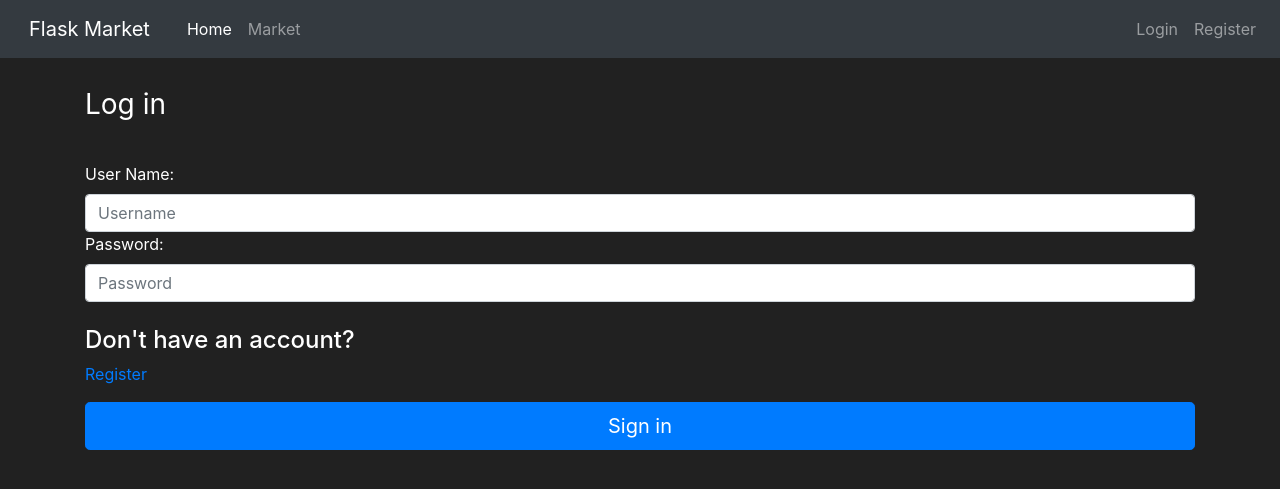
After one commit to MicheleMarson/flask-market, a Flask app: page /login in a window 1280 px wide. The commit adds this page. Shown: the top 489 px of the page. Run offline with Flask 2, Linux system fonts and the light colour scheme; some libraries are stand-ins or nearby versions.

Commit message:
adding files

```diff
--- a/market/__init__.py
+++ b/market/__init__.py
@@ -1,6 +1,7 @@
 # this file responsible do define this directory as package
-from flask import Flask, render_template
+from flask import Flask
 from flask_sqlalchemy import SQLAlchemy # sqlite3
+from flask_bcrypt import Bcrypt
 # SQLAlchemy - this library is used as an Object Relational Mapper (ORM)
 # tool that translates Python classes to tables on relational databases
 # and automatically converts function calls to SQL statements
@@ -9,5 +10,6 @@ app = Flask(__name__) # __name__ referes to local file
 app.config['SQLALCHEMY_DATABASE_URI'] = 'sqlite:///market.db' # db identifier
 app.config['SECRET_KEY'] = '0efccdfd7c44f747820390f1'
 db = SQLAlchemy(app)
+bcrypt = Bcrypt(app)
 
 from market import routes
--- a/market/forms.py
+++ b/market/forms.py
@@ -1,11 +1,30 @@
 from flask_wtf import FlaskForm
 from wtforms import StringField
 from wtforms.fields.simple import PasswordField, SubmitField
-from wtforms.validators import DataRequired, Length, EqualTo, Email
+from wtforms.validators import DataRequired, Length, EqualTo, Email, ValidationError
+from market.models import User
+
+
 
 class RegisterForm(FlaskForm): # inherit from FlaskForm
+  def validate_username(self, username_to_check): # flaskform understand that username is being validated by setting name to validate_username
+    user = User.query.filter_by(username=username_to_check.data).first() # .data to reffr o data not object
+    if user:
+      raise ValidationError("Username already exists!")
+
+  def validate_email_address(self, email_address_to_check):
+    email_address = User.query.filter_by(email_address=email_address_to_check.data).first()
+    if email_address:
+      raise ValidationError("Email address already exists!")
+
+
   username = StringField(label="Username:", validators=[Length(min=2, max=30), DataRequired()]) # label displayed using form.username.label()
   email_address = StringField(label="Email address:", validators=[Email(), DataRequired()])
   password1 = PasswordField(label="Password:", validators=[Length(min=6), DataRequired()])
   password2 = PasswordField(label="Confirm password:", validators=[EqualTo("password1"), DataRequired()])
   submit = SubmitField(label="Create Account")
+
+class LoginForm(FlaskForm):
+  username = StringField(label="User Name:", validators=[DataRequired()])
+  password = StringField(label="Password:", validators=[DataRequired()])
+  submit = SubmitField(label="Sign in")
--- a/market/routes.py
+++ b/market/routes.py
@@ -1,8 +1,8 @@
 from werkzeug.utils import redirect
 from market import app
-from flask import render_template, redirect, url_for
+from flask import render_template, redirect, url_for, flash, get_flashed_messages
 from market.models import Item, User
-from market.forms import RegisterForm
+from market.forms import RegisterForm, LoginForm
 from market import db
 
 @app.route("/")
@@ -24,12 +24,18 @@ def register_page():
     user_to_create = User(
       username=form.username.data,
       email_address=form.email_address.data,
-      password_hash=form.password1.data
+      password=form.password1.data # from @password.setter
     )
     db.session.add(user_to_create)
     db.session.commit()
     return redirect(url_for("market_page")) # after registration, redirect to market page
   if form.errors != {}: # if there are no errors fom the validations
     for err_msg in form.errors.values():
-      print(f"There was an error with creating user{err_msg}")
+      flash(f"There was an error with creating user{err_msg}", category="danger") # to display info
   return render_template("register.html", form = form)
+# gather all the flash messages with get_flashed_messages
+
+@app.route("/login", methods=["GET", "POST"])
+def login_page():
+  form = LoginForm()
+  return render_template("login.html", form=form)
--- a/market/templates/base.html
+++ b/market/templates/base.html
@@ -29,7 +29,7 @@
       </ul>
       <ul class="navbar-nav">
         <li class="nav-item">
-          <a href="#" class="nav-link">Login</a>
+          <a href="{{ url_for('login_page') }}" class="nav-link">Login</a>
         </li>
         <li class="nav-item">
           <a href="{{ url_for('register_page') }}" class="nav-link">Register</a>
@@ -37,9 +37,20 @@
       </ul>
     </div>
   </nav>
-  {% block content %}
-  {% endblock %}
-  <!-- Future Content here -->
+  {% with messages = get_flashed_messages(with_categories=true) %} <!--{% with %} statement in Jinja lets you define variable, but limits the scope of a variable with the {% endwith %}-->
+    {% if messages %}
+      {% for category, message in messages %}
+        <div class="text-center alert alert-{{ category }}">
+          {{ message }}
+          <button type="button" class="m1-2 mb-1 close" data-dismiss="alert" area-label="close">
+            <span aria-hidden="true">&times;</span>
+          </button>
+        </div>
+        {% endfor %}
+        {% endif %}
+        {% endwith %}
+        {% block content %}
+        {% endblock %}
 
 
   <!-- Optional JavaScript -->
--- /dev/null
+++ b/market/templates/login.html
@@ -0,0 +1,24 @@
+{% extends "base.html" %}
+{%  block title %}
+  Login page
+{%  endblock %}
+{% block content %}
+<div style="margin-top: 30px;" class="container">
+  <form method="POST" class="form-signin" style="color: white;">
+    {{ form.hidden_tag()}} <!--protect from hacker attack-->
+    <h1 class="h3 mb-3 font-weight-normal">Log in</h1>
+    <br>
+    {{form.username.label()}}
+    {{form.username(class="form-control", placeholder="Username")}}
+
+    {{form.password.label()}}
+    {{form.password(class="form-control", placeholder="Password")}}
+    <br>
+    <div class="checkbox mb-3">
+      <h4>Don't have an account?</h4>
+      <a href="{{ url_for('register_page') }}">Register</a>
+    </div>
+    {{ form.submit(class="btn btn-lg btn-block btn-primary") }}
+  </form>
+</div>
+{% endblock %}
--- a/market/templates/register.html
+++ b/market/templates/register.html
@@ -17,6 +17,10 @@
     {{form.password2.label()}}
     {{form.password2(class="form-control", placeholder="Confirm password")}}
     <br>
+    <div class="checkbox mb-3">
+      <h4>Already have an account?</h4>
+      <a href="{{ url_for('login_page') }}">Log in</a>
+    </div>
     {{ form.submit(class="btn btn-lg btn-block btn-primary") }}
   </form>
 </div>
```
Also changed, not shown: market/models.py (+9 -0 lines).
